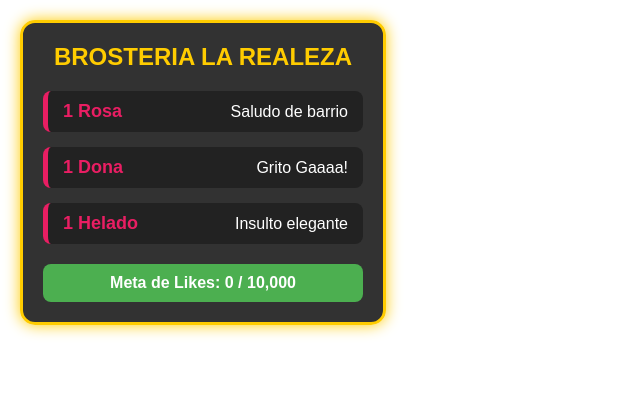
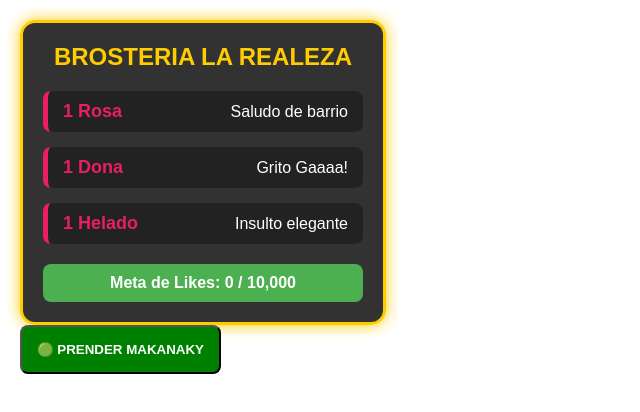
Before and after one commit to gerargram2006/tiktok-ia-makanaky, a plain HTML site: page index.html in a window 1280 px wide. Shown: the whole page, without its empty margins (0-640 px from the left). Drawn offline with Linux system fonts and the light colour scheme.

Commit message:
feat: Se agrega la funcionalidad de prender la ia makanaky

```diff
--- a/index.html
+++ b/index.html
@@ -88,6 +88,39 @@
             Meta de Likes: 0 / 10,000
         </div>
     </div>
+
+    <!-- El Botón -->
+    <button id="btn-makanaky" onclick="toggleMakanaky()"
+        style="padding: 15px; background-color: green; color: white; font-weight: bold; border-radius: 8px; cursor: pointer;">
+        🟢 PRENDER MAKANAKY
+    </button>
+
+    <!-- La Lógica JavaScript -->
+    <script>
+        function toggleMakanaky() {
+            // Enviamos una petición POST al servidor local de Python
+            fetch('http://localhost:5000/toggle', {
+                method: 'POST'
+            })
+                .then(response => response.json())
+                .then(data => {
+                    const btn = document.getElementById('btn-makanaky');
+                    // Cambiamos el color y texto del botón según la respuesta de Python
+                    if (data.bot_activo) {
+                        btn.innerText = "🔴 APAGAR MAKANAKY";
+                        btn.style.backgroundColor = "red";
+                    } else {
+                        btn.innerText = "🟢 PRENDER MAKANAKY";
+                        btn.style.backgroundColor = "green";
+                    }
+                })
+                .catch(error => {
+                    console.error("No se pudo conectar con el cerebro de Makanaky:", error);
+                    alert("Asegúrate de que el script de Python esté corriendo, causa.");
+                });
+        }
+    </script>
+
 </body>
 
 </html>
```
